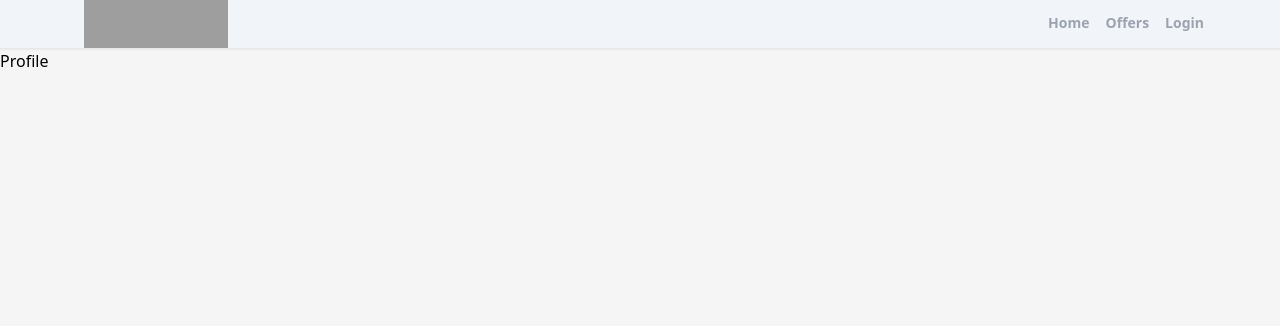
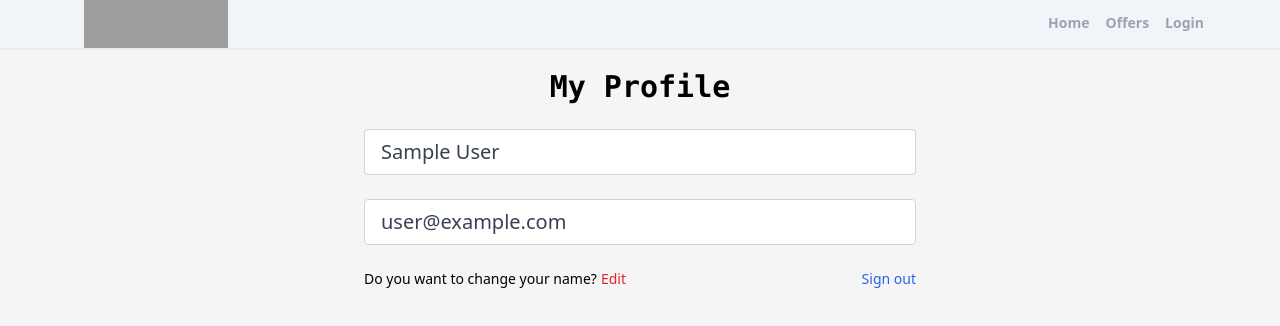
Before and after one commit to peternelson22/react-project-sand, a React (Vite) app: page /profile in a window 1280 px wide. Shown: the top 326 px of the page. Built offline with nearby package versions, Linux system fonts and the light colour scheme; no server answers; sample sign-in values are in the browser's storage; grey boxes are pictures that could not be loaded.

Commit message:
Created private route and custom hook for protecting profile page

```diff
--- a/src/App.jsx
+++ b/src/App.jsx
@@ -7,8 +7,8 @@
 import SignUp from "./components/SignUp";
 import Header from "./components/Header";
 import { ToastContainer } from "react-toastify";
-  import "react-toastify/dist/ReactToastify.css";
-
+import "react-toastify/dist/ReactToastify.css";
+import PrivateRoute from "./components/PrivateRoute";
 
 function App() {
   return (
@@ -17,7 +17,9 @@
         <Header />
         <Routes>
           <Route path="/" element={<Home />} />
-          <Route path="/profile" element={<Profile />} />
+          <Route path="/profile" element={<PrivateRoute />}>
+            <Route path="/profile" element={<Profile />} />
+          </Route>
           <Route path="/sign-in" element={<SignIn />} />
           <Route path="/sign-up" element={<SignUp />} />
           <Route path="/forgot-password" element={<ForgotPassword />} />
--- a/src/components/ForgotPassword.jsx
+++ b/src/components/ForgotPassword.jsx
@@ -2,9 +2,22 @@
 import logo from "../assets/undraw_welcome_cats_thqn.svg";
 import { Link } from "react-router-dom";
 import OAuth from "./OAuth";
+import { toast } from "react-toastify";
+import { sendPasswordResetEmail } from "firebase/auth";
+import { auth } from "../firebase";
 
 const ForgotPassword = () => {
   const [email, setEmail] = useState("");
+
+  const onSubmit = async (e) => {
+    e.preventDefault();
+    try {
+      await sendPasswordResetEmail(auth, email);
+      toast.success("Email sent");
+    } catch (error) {
+      toast.error("Could not send reset password");
+    }
+  };
 
   return (
     <section>
@@ -16,7 +29,7 @@
           <img className="w-full rounded" src={logo} alt="sign-in" />
         </div>
         <div className="w-full md:w-[67%] lg:w-[40%] lg:ml-20">
-          <form>
+          <form onSubmit={onSubmit}>
             <input
               className="tracking-wide mb-6 w-full px-4 py-2 text-xl text-gray-700 bg-white border-gray-300 rounded transition ease-in-out"
               type="email"
@@ -24,8 +37,7 @@
               onChange={(e) => setEmail(e.target.value)}
               placeholder="Email address"
             />
-            <div className="relative mb-2">
-            </div>
+            <div className="relative mb-2"></div>
             <div className="flex justify-between whitespace-nowrap text-sm">
               <p className="mb-6">
                 Don't have an account?{" "}
@@ -36,7 +48,6 @@
                   Register
                 </Link>
               </p>
-
             </div>
             <button
               type="submit"
--- a/src/components/Header.jsx
+++ b/src/components/Header.jsx
@@ -3,6 +3,7 @@
 const Header = () => {
   const navigate = useNavigate();
   const location = useLocation();
+
   const pathRoute = (route) => {
     if (route === location.pathname) {
       return true;
@@ -25,7 +26,7 @@
             <li
               onClick={() => navigate("/")}
               className={`cursor-pointer py-3 text-sm font-semibold text-gray-400 border-b-[3px] border-b-transparent ${
-                pathRoute("/") && "text-black border-b-red-500"
+                pathRoute("/") && "text-black border-b-red-600"
               }`}
             >
               Home
@@ -33,7 +34,7 @@
             <li
               onClick={() => navigate("offers")}
               className={`cursor-pointer py-3 text-sm font-semibold text-gray-400 border-b-[3px] border-b-transparent ${
-                pathRoute("/offers") && "text-black border-b-red-500"
+                pathRoute("/offers") && "text-black border-b-red-600"
               }`}
             >
               Offers
@@ -41,7 +42,7 @@
             <li
               onClick={() => navigate("sign-in")}
               className={`cursor-pointer py-3 text-sm font-semibold text-gray-400 border-b-[3px] border-b-transparent ${
-                pathRoute("/sign-in") && "text-black border-b-red-500"
+                pathRoute("/sign-in") && "text-black border-b-red-600"
               }`}
             >
               Login
--- /dev/null
+++ b/src/components/PrivateRoute.jsx
@@ -0,0 +1,11 @@
+import { Navigate, Outlet } from "react-router-dom";
+import useAuthStatus from "../hooks/useAuthStatus";
+
+const PrivateRoute = () => {
+  const { loggedIn, loading } = useAuthStatus();
+  if (loading) {
+    return <h2>loading..</h2>;
+  }
+  return loggedIn ? <Outlet /> : <Navigate to="/sign-in" />;
+};
+export default PrivateRoute;
--- a/src/components/Profile.jsx
+++ b/src/components/Profile.jsx
@@ -1,6 +1,60 @@
+import { useState } from "react";
+import { auth } from "../firebase";
+import { useNavigate } from "react-router-dom";
+
 const Profile = () => {
+  const [formData, setFormData] = useState({
+    name: auth.currentUser.displayName,
+    email: auth.currentUser.email,
+  });
+  const { name, email } = formData;
+  const navigate = useNavigate();
+
+  const onLogout = () => {
+    auth.signOut();
+    navigate("/");
+  };
+
   return (
-    <div>Profile</div>
-  )
-}
-export default Profile
+    <>
+      <section className="max-w-6xl mx-auto flex justify-center items-center flex-col">
+        <h1 className="font-mono text-3xl text-center mt-5 font-bold">
+          My Profile
+        </h1>
+        <div className="w-full md:w-[50%] mt-6 px-3">
+          <form>
+            <input
+              type="text"
+              id="name"
+              value={name}
+              disabled
+              className="w-full mb-6 px-4 py-2 text-xl text-gray-700 bg-white border border-gray-300 rounded transition ease-in-out"
+            />
+            <input
+              type="email"
+              id="email"
+              value={email}
+              disabled
+              className="w-full mb-6 px-4 py-2 text-xl text-gray-700 bg-white border border-gray-300 rounded transition ease-in-out"
+            />
+            <div className="flex justify-between whitespace-nowrap text-sm mb-6">
+              <p className="flex items-center ">
+                Do you want to change your name?{" "}
+                <span className="text-red-600 hover:text-red-800 transition ease-in-out duration-200 ml-1 cursor-pointer">
+                  Edit
+                </span>
+              </p>
+              <p
+                onClick={onLogout}
+                className="text-blue-600 hover:text-blue-800 cursor-pointer transition ease-in-out duration-200"
+              >
+                Sign out
+              </p>
+            </div>
+          </form>
+        </div>
+      </section>
+    </>
+  );
+};
+export default Profile;
--- /dev/null
+++ b/src/hooks/useAuthStatus.jsx
@@ -0,0 +1,19 @@
+import { onAuthStateChanged } from "firebase/auth";
+import { useEffect, useState } from "react";
+import { auth } from "../firebase";
+
+const useAuthStatus = () => {
+  const [loggedIn, setLoggedIn] = useState(false);
+  const [loading, setLoading] = useState(true);
+
+  useEffect(() => {
+    onAuthStateChanged(auth, (user) => {
+      if (user) {
+        setLoggedIn(true);
+      }
+      setLoading(false);
+    });
+  }, []);
+  return { loggedIn, loading };
+};
+export default useAuthStatus;
```
